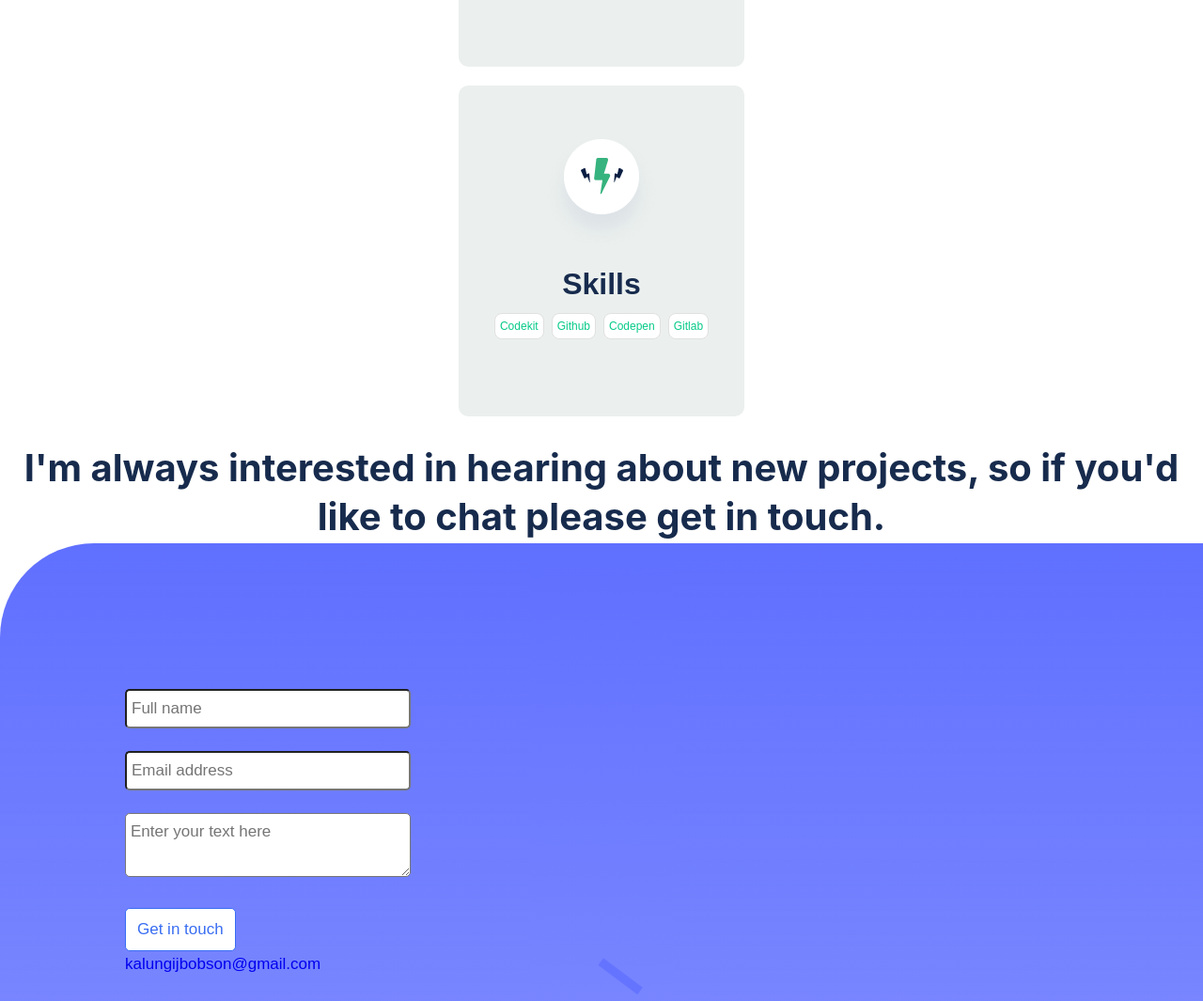
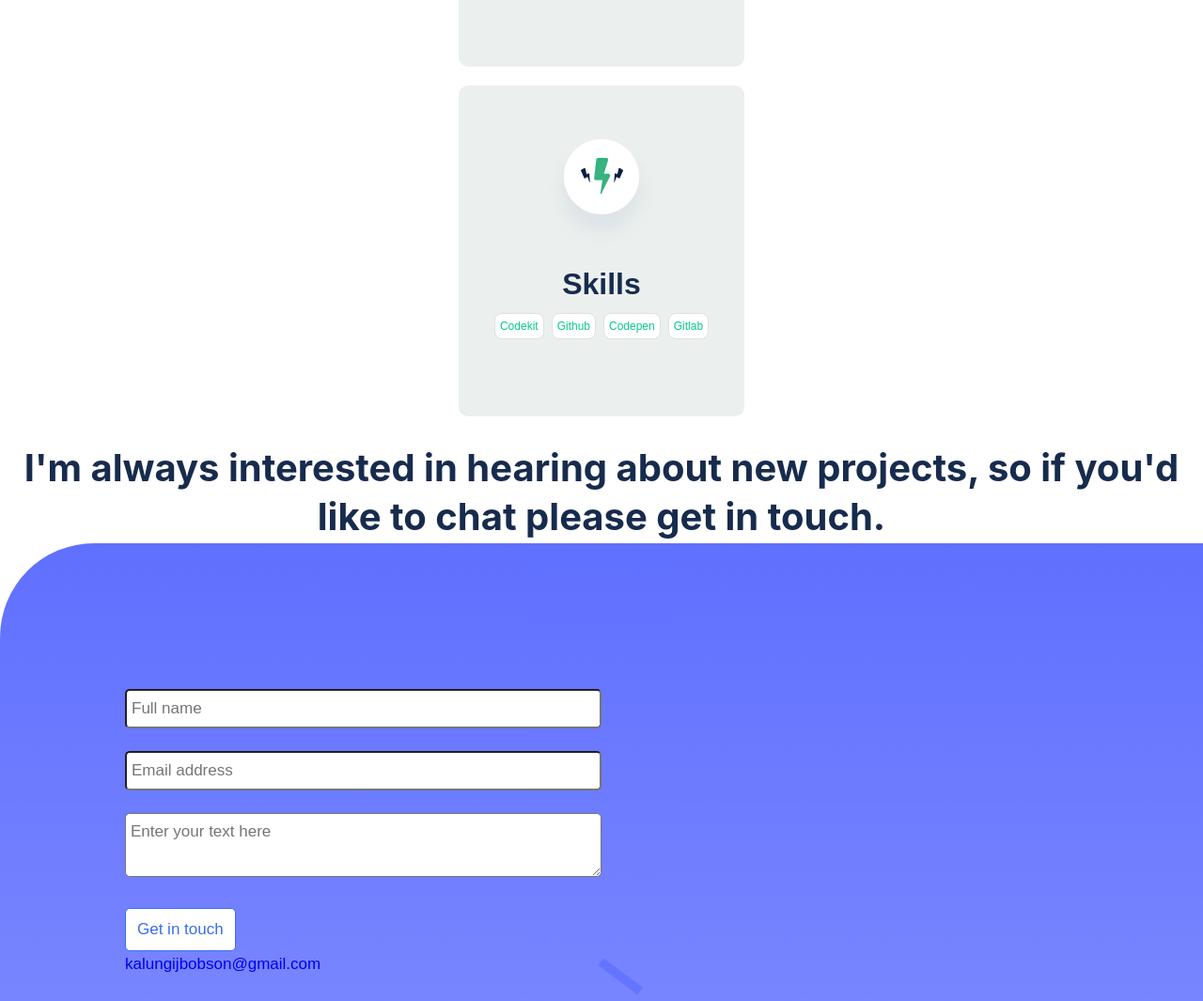
Before and after one commit to KALUNGI-J-BOBSON/Portfolio-finish-mobile-version, a website: page index.html in a window 1280 px wide. Shown: the part 4278-5343 px from the top of the page at 94% size. Drawn offline with Linux system fonts and the light colour scheme.

Commit message:
corrected the linter errors

```diff
--- a/style.css
+++ b/style.css
@@ -266,10 +266,12 @@ h3 {
   width: 19em;
   border-radius: 10px;
 }
+
 .grid-image {
   display: flex;
   justify-content: center;
 }
+
 .tags1 {
   list-style: none;
   display: flex;
@@ -284,12 +286,14 @@ h3 {
   height: 40px;
   order: 1;
 }
+
 .tags2 {
   display: flex;
   flex-direction: row;
   gap: 8px;
   margin-top: 60px;
 }
+
 .txt1 {
   margin-top: 70px;
   display: flex;
@@ -297,6 +301,7 @@ h3 {
   justify-content: center;
   flex-direction: column;
 }
+
 .tag1 {
   padding: 5px;
   border: 1px solid rgb(224, 224, 224);
@@ -311,20 +316,24 @@ h3 {
   background: #fff;
   color: rgb(6, 202, 137);
 }
+
 .contact_section {
   padding: 150px 0 20px 0;
   border-top-left-radius: 100px;
   display: flex;
   justify-content: center;
-  background: linear-gradient(#6070ff, rgba(96, 112, 255, 0.85)),
+  background:
+    linear-gradient(#6070ff, rgba(96, 112, 255, 0.85)),
     url(./images/background2.jpg);
   background-size: contain;
   background-repeat: no-repeat;
   background-position: center;
 }
+
 .bg_color {
   background-color: #fff;
 }
+
 .contact_section button {
   display: inline-grid;
   margin-top: 24px;
@@ -336,6 +345,7 @@ h3 {
   font-weight: 500;
   color: #396df2;
 }
+
 .contact_form {
   width: 80%;
   margin: auto;
@@ -347,8 +357,9 @@ h3 {
   outline: none;
   border-radius: 5px;
 }
+
 .text {
-  width: 30%;
+  width: 50%;
   color: #172b4d;
   font-size: 17px;
   font-weight: 100;
@@ -358,8 +369,9 @@ h3 {
   border-radius: 5px;
   margin-bottom: 24px;
 }
+
 .textarea {
-  width: 30%;
+  width: 50%;
   color: #172b4d;
   font-size: 17px;
   font-weight: 100;
@@ -367,10 +379,11 @@ h3 {
   padding: 5px;
   outline: none;
   border-radius: 5px;
-  margin-bottom: 0px;
+  margin-bottom: 0;
 }
+
 .emailtext {
-  width: 30%;
+  width: 50%;
   color: #172b4d;
   font-size: 17px;
   font-weight: 100;
@@ -378,9 +391,10 @@ h3 {
   padding: 5px;
   outline: none;
   border-radius: 5px;
-  border-spacing: 0px;
+  border-spacing: 0;
   margin-bottom: 24px;
 }
+
 .text3 h2 {
   font-family: "Inter", sans-serif;
   font-style: bold;
```
